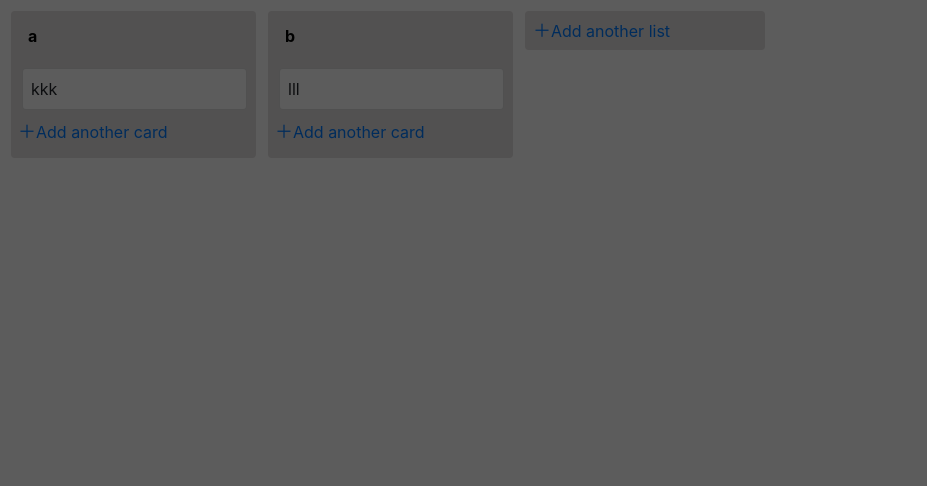
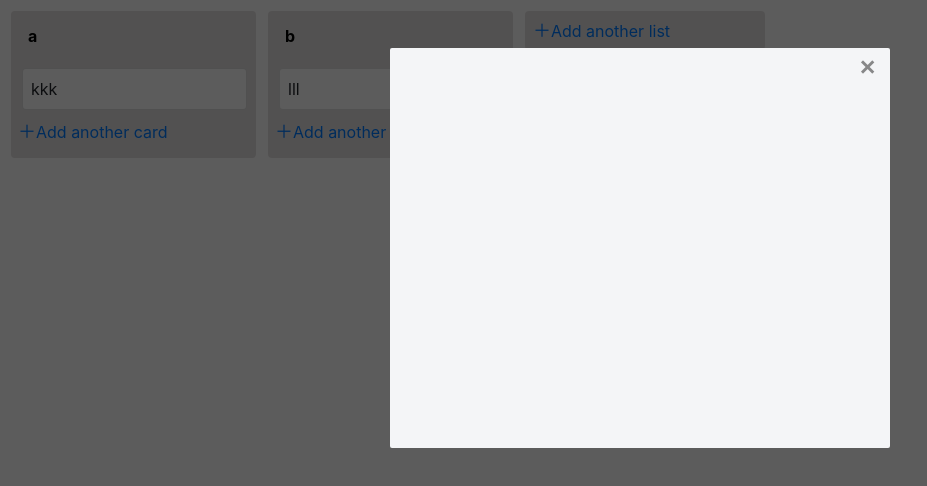
Before and after one commit to NinjaChaan/DogiBoard, a React (Create React App) app: page / in a window 1280 px wide. Both pictures are taken after a click on the button "kkk". Shown: the top 486 px of the page, without its empty margins (0-927 px from the left). Built offline with nearby package versions, Linux system fonts and the light colour scheme.

Commit message:
Added linting. Cleaned up project

```diff
--- a/src/App.js
+++ b/src/App.js
@@ -1,28 +1,37 @@
-import React, { useState, useEffect } from 'react'
-import ListTable from './components/listTable.js'
+import React, { useEffect } from 'react'
+import Button from 'react-bootstrap/Button'
+import ListTable from './components/listTable'
 
 const App = () => {
+	const closeCardWindow = () => {
+		document.getElementById('window-overlay').style.display = 'none'
+	}
 
 	function downHandler({ key }) {
 		console.log(key)
 		if (key === 'Escape') {
-			document.getElementById("window-overlay").style.display = 'none'
+			closeCardWindow()
 		}
 	}
 
 	useEffect(() => {
-		window.addEventListener('keydown', downHandler);
+		window.addEventListener('keydown', downHandler)
 		return () => {
-			window.removeEventListener('keydown', downHandler);
-		};
-
-	}, []);
+			window.removeEventListener('keydown', downHandler)
+		}
+	}, [])
 
 	return (
 		<div className="App">
 			<header className="App-header">
 				<ListTable />
-				<div id='window-overlay' className='window-overlay' />
+				<div id="window-overlay" className="window-overlay">
+					<div className="window" style={{ display: 'block' }}>
+						<div className="card-window">
+							<Button className="btn-close-card-window" variant="light" onClick={closeCardWindow}>✕</Button>
+						</div>
+					</div>
+				</div>
 			</header>
 		</div>
 	)
--- a/src/components/addItem.js
+++ b/src/components/addItem.js
@@ -2,10 +2,12 @@ import React, { useState } from 'react'
 import Button from 'react-bootstrap/Button'
 import './cardList.css'
 
-const AddItem = ({ cards, addItem, changeShowAddAnother, buttonText, defaultText, classType }) => {
+const AddItem = ({
+	addItem, changeShowAddAnother, buttonText, defaultText, classType
+}) => {
 	const [cardText, setCardText] = useState('')
 	const textArea = document.querySelector('textarea')
-	const textRowCount = textArea ? textArea.value.split("\n").length : 0
+	const textRowCount = textArea ? textArea.value.split('\n').length : 0
 	let textRowCountFinal = 0
 	if (textArea && textArea.value.match(/(.|[\r\n]){1,26}/g)) {
 		textRowCountFinal = textRowCount + textArea.value.match(/(.|[\r\n]){1,26}/g).length
@@ -13,7 +15,7 @@ const AddItem = ({ cards, addItem, changeShowAddAnother, buttonText, defaultText
 	const rows = textRowCountFinal - 1
 	console.log(rows)
 
-	const createItem = () =>{
+	const createItem = () => {
 		if (cardText.length > 0) {
 			let newCard = {}
 			if (classType === 'card') {
@@ -48,35 +50,35 @@ const AddItem = ({ cards, addItem, changeShowAddAnother, buttonText, defaultText
 
 	const handleKeyPress = (event) => {
 		if (event.key === 'Enter') {
-			event.preventDefault();
-			//document.getElementById('listTitle').blur()
+			event.preventDefault()
+			// document.getElementById('listTitle').blur()
 			handleSubmit(event)
 		}
 	}
 
 	return (
-		<div className={`btn-add-another-${classType}`} >
+		<div className={`btn-add-another-${classType}`}>
 			<form onSubmit={handleSubmit}>
 				<div>
 					<br />
-					<div className='add-card-text'>
+					<div className="add-card-text">
 						<textarea
-							id='listTitle'
-							autoFocus={true}
+							id="listTitle"
+							autoFocus
 							className={`textarea-add-${classType}`}
-							spellCheck='false'
+							spellCheck="false"
 							placeholder={defaultText}
 							rows={cardText.length > 0 ? rows : 1}
 							value={cardText}
 							onKeyPress={handleKeyPress}
 							onChange={handleTextChange}
-							onBlur = {()=>{createItem()}}
+							onBlur={() => { createItem() }}
 						/>
 					</div>
 				</div>
 				<div className={`div-add-${classType}`}>
-					<Button className={`btn-add-${classType}`} variant='success' type="submit">{buttonText}</Button>
-					<Button className='btn-close-add-card' variant='light' onClick={() => changeShowAddAnother(true)}>✕</Button>
+					<Button className={`btn-add-${classType}`} variant="success" type="submit">{buttonText}</Button>
+					<Button className="btn-close-add-card" variant="light" onClick={() => changeShowAddAnother(true)}>✕</Button>
 				</div>
 			</form>
 		</div>
--- a/src/components/cardDraggable.js
+++ b/src/components/cardDraggable.js
@@ -3,19 +3,23 @@ import Card from 'react-bootstrap/Card'
 import { Draggable } from 'react-beautiful-dnd'
 
 const CardDraggable = ({ text, i, id }) => {
-
 	const openCardEditWindow = () => {
-		document.getElementById("window-overlay").style.display = 'flex'
+		document.getElementById('window-overlay').style.display = 'flex'
 	}
 
 	return (
 		<Draggable draggableId={id.toString()} index={i}>
 			{(provided) => (
-				<tr ref={provided.innerRef}
+				<tr
+					ref={provided.innerRef}
 					{...provided.draggableProps}
-					{...provided.dragHandleProps}>
+					{...provided.dragHandleProps}
+				>
 					<td>
-						<Card className='cardBody' body padding={'30px'}
+						<Card
+							className="cardBody"
+							body
+							padding="30px"
 							onClick={openCardEditWindow}
 						>
 							<Card.Text>
--- a/src/components/cardList.js
+++ b/src/components/cardList.js
@@ -1,35 +1,37 @@
 import React, { useState } from 'react'
-import {Droppable, Draggable } from 'react-beautiful-dnd'
-//import Card from './card'
+import { Droppable, Draggable } from 'react-beautiful-dnd'
+// import Card from './card'
+import Button from 'react-bootstrap/Button'
 import CardDraggable from './cardDraggable'
-import Button from 'react-bootstrap/Button'
 import AddItem from './addItem'
 import './cardList.css'
 
-const CardList = ({ cards, innerRef, placeholder, showingAddAnother, changeShowAddAnother, createCard }) => {
-	return (
+const CardList = ({
+	cards, innerRef, placeholder, showingAddAnother, changeShowAddAnother, createCard
+}) => (
 	<tbody ref={innerRef}>
-			{cards.map((card, i) =>
-				<CardDraggable key={card.id} text={card.text} i={i} id={card.id} />
-			)}
+		{cards.map((card, i) => <CardDraggable key={card.id} text={card.text} i={i} id={card.id} />)}
 		{placeholder}
 		<tr>
 			<td>
 				{showingAddAnother
-						? <Button className='btn-add-another-card' variant='link' onClick={() => changeShowAddAnother(false)}>
-							<font size='4'>＋</font>Add another card
+					? (
+						<Button className="btn-add-another-card" variant="link" onClick={() => changeShowAddAnother(false)}>
+							<font size="4">＋</font>
+							Add another card
 						</Button>
-						: <AddItem addItem={createCard} changeShowAddAnother={changeShowAddAnother} buttonText='Add card' defaultText='Enter a title for this card' classType='card' />
-					}
+					)
+					: <AddItem addItem={createCard} changeShowAddAnother={changeShowAddAnother} buttonText="Add card" defaultText="Enter a title for this card" classType="card" />}
 			</td>
 		</tr>
 	</tbody>
 )
-}
 
-const CardListContainer = ({ listTitle, cards, index, setCards, id, dragging}) => {
+const CardListContainer = ({
+	listTitle, cards, index, setCards, id, dragging
+}) => {
 	const [showingAddAnother, setShowingAddAnother] = useState(true)
-	//const [cards, setCards] = useState(cardList ?? [])
+	// const [cards, setCards] = useState(cardList ?? [])
 	const [title, setTitle] = useState(listTitle)
 	const [listTitleClass, setListTitleClass] = useState('textarea-list-title')
 
@@ -43,8 +45,8 @@ const CardListContainer = ({ listTitle, cards, index, setCards, id, dragging}) =
 
 	const handleKeyPress = (event) => {
 		if (event.key === 'Enter') {
-			event.preventDefault();
-			document.getElementById('listTitle'+id.toString()).blur()
+			event.preventDefault()
+			document.getElementById(`listTitle${id.toString()}`).blur()
 		}
 	}
 
@@ -57,77 +59,74 @@ const CardListContainer = ({ listTitle, cards, index, setCards, id, dragging}) =
 	}
 
 	const focusTitle = () => {
-		const title = document.getElementById('listTitle'+id.toString())
-		title.focus()
-		title.value=''
-		title.value={title}
+		const titleElement = document.getElementById(`listTitle${id.toString()}`)
+		titleElement.focus()
+		titleElement.value = ''
+		titleElement.value = { title: titleElement }
 		setListTitleClass('textarea-list-title-editing')
 	}
 
 	const unFocusTitle = () => {
-		document.getElementById('listTitle'+id.toString()).blur()
+		document.getElementById(`listTitle${id.toString()}`).blur()
 		setListTitleClass('textarea-list-title')
 	}
 
-	if(dragging){
+	if (dragging) {
 		unFocusTitle()
 	}
 
 	return (
-		<Draggable draggableId={'list-'+id.toString()} index={index}>
+		<Draggable draggableId={`list-${id.toString()}`} index={index}>
 			{(provided) => (
-				<td className='draggableList'
+				<td
+					className="draggableList"
 					ref={provided.innerRef}
-					{...provided.draggableProps}>
+					{...provided.draggableProps}
+				>
 
-					<table className='cardList'>
-						<thead >
+					<table className="cardList">
+						<thead>
 							<tr>
 								<td>
 									<div
-									className='dragHandle'
+										className="dragHandle"
 										{...provided.dragHandleProps}
-									onClick={()=> focusTitle()}
-									onMouseDown={()=> unFocusTitle()}
-									>
-
-									</div>
+										onClick={() => focusTitle()}
+										onMouseDown={() => unFocusTitle()}
+									/>
 									<textarea
 
 										value={title}
 										onChange={handleTextChange}
-										id={'listTitle'+id.toString()}
+										id={`listTitle${id.toString()}`}
 										onBlur={() => setListTitleClass('textarea-list-title')}
 										className={listTitleClass}
 										maxLength={25}
-										spellCheck='false'
+										spellCheck="false"
 										onKeyPress={handleKeyPress}
 										onClick={() => focusTitle}
-									>
-									</textarea>
+									/>
 								</td>
 							</tr>
 						</thead>
 
-						{
 						<Droppable droppableId={index.toString()} type="card">
-								{provided => (
-									<CardList cards={cards}
+							{(provided) => (
+								<CardList
+									cards={cards}
 									showingAddAnother={showingAddAnother}
 									changeShowAddAnother={changeShowAddAnother}
 									createCard={createCard}
 									innerRef={provided.innerRef}
 									placeholder={provided.placeholder}
-										{...provided.droppableProps}>
-
-
-									</CardList>
+									{...provided.droppableProps}
+								/>
 							)}
 						</Droppable>
-						}
 					</table>
-				</td >
-			)}</Draggable>
+				</td>
+			)}
+		</Draggable>
 	)
 }
 
--- a/src/index.css
+++ b/src/index.css
@@ -55,8 +55,8 @@ code {
 .btn-close-add-card{
 	font-weight: bold;
 	margin-bottom: 5px;
+	margin-left: 5px;
 	padding: 4px;
-	padding-left: 10px;
 	font-size: 1.3rem;
 	font-weight: 900;
 	background: transparent;
@@ -67,6 +67,13 @@ code {
 .btn-close-add-card:hover{
 	background: transparent;
 	color: rgba(61, 61, 61, 1);
+	transform: scale(1.1);
+}
+.btn-close-add-card:focus, .btn-close-add-card:active{
+	background: transparent !important;
+	color: rgba(61, 61, 61, 1);
+	border: none !important;
+	box-shadow: none !important;
 }
 
 .btn-add-another-card, .btn-add-another-list{
@@ -174,3 +181,48 @@ code {
 	z-index: 20;
 	display: none;
 }
+
+.window{
+	display: block;
+	background-color: #f4f5f7;
+	border-radius: 2px;
+	display: none;
+	margin: 48px 0 80px;
+	overflow: hidden;
+	position: relative;
+	width: 500px;
+	z-index: 25;
+}
+
+.card-window{
+	min-height: 400px;
+}
+
+.btn-close-card-window{
+	position: absolute;
+	top:0;
+	right: 0;
+	margin-right: 10px;
+	font-weight: bold;
+	margin-bottom: 5px;
+	margin-left: 5px;
+	padding: 4px;
+	font-size: 1.3rem;
+	font-weight: 900;
+	background: transparent;
+	border: none;
+	color: rgba(61, 61, 61, 0.6);
+}
+
+.btn-close-card-window:hover{
+	background: transparent;
+	color: rgba(61, 61, 61, 1);
+	transform: scale(1.2);
+}
+
+.btn-close-card-window:active, .btn-close-card-window:focus{
+	background: transparent !important;
+	color: rgba(61, 61, 61, 1);
+	border: none !important;
+	box-shadow: none !important;
+}
```
Also changed, not shown: package.json (+11 -1 lines), src/components/listTable.js (+49 -46 lines), src/index.js (+5 -5 lines), .eslintrc.js (added), 2 other files (tests, documents, lock files or other folders). Lines whose indentation alone changed are shown as unchanged.
